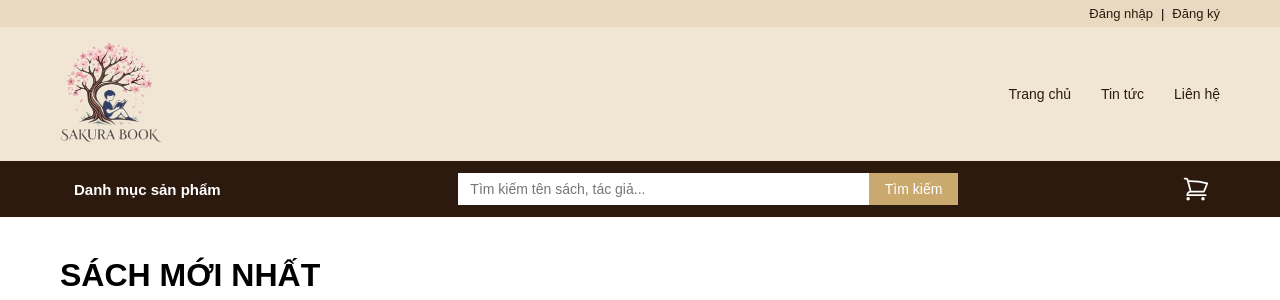
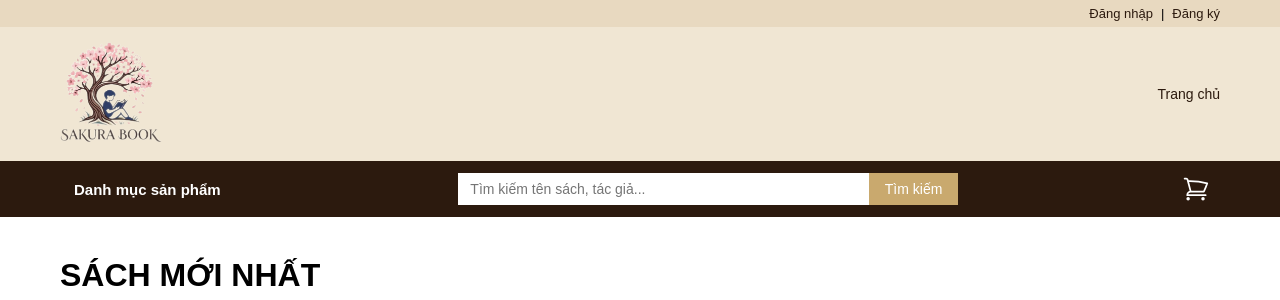
Before and after one commit to vot750422-ui/BookShop, a PHP site: page /index.php in a window 1280 px wide. Shown: the top 300 px of the page. Run offline with PHP 8.4, Linux system fonts and the light colour scheme; data that the repository does not hold is empty.

Commit message:
Remove news and contact links from navbar
Removed unused menu items from the navbar.

```diff
--- a/components/navbar.php
+++ b/components/navbar.php
@@ -31,8 +31,7 @@
         </div>
         <ul class="menu">
             <li><a href="index.php">Trang chủ</a></li>
-            <li><a href="#">Tin tức</a></li>
-            <li><a href="#">Liên hệ</a></li>
+
         </ul>
     </div>
 
```
